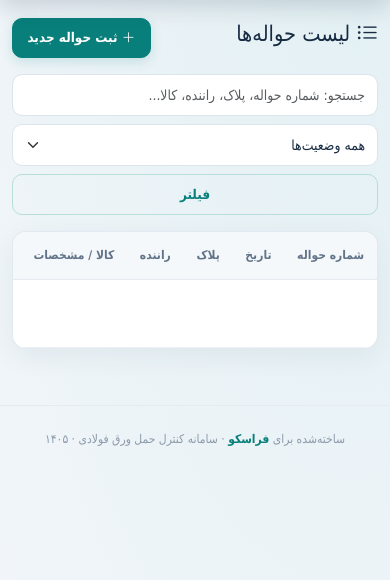
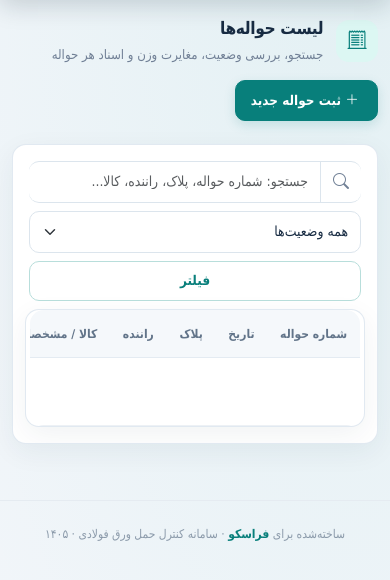
Before and after one commit to Tahmoures54/varagh, a Flask app: page /havaleh in a window 390 px wide. Shown: the part 86-666 px from the top of the page. Run offline with Flask 3, Linux system fonts and the light colour scheme; the visitor is signed in with stand-in values (Sample User, id 1); data that the repository does not hold is empty.

Commit message:
Polish responsive headings and forms across Varagh pages

```diff
--- a/templates/havaleh_list.html
+++ b/templates/havaleh_list.html
@@ -2,14 +2,17 @@
 {% block title %}لیست حواله‌ها{% endblock %}
 
 {% block content %}
-<div class="d-flex justify-content-between align-items-center mb-3">
-  <h4><i class="bi bi-list-ul"></i> لیست حواله‌ها</h4>
-  <a href="{{ url_for('havaleh_new') }}" class="btn btn-primary"><i class="bi bi-plus-lg"></i> ثبت حواله جدید</a>
+<div class="page-heading">
+  <div class="heading-group">
+    <span class="heading-icon"><i class="bi bi-receipt-cutoff"></i></span>
+    <div><h4>لیست حواله‌ها</h4><p>جستجو، بررسی وضعیت، مغایرت وزن و اسناد هر حواله</p></div>
+  </div>
+  <a href="{{ url_for('havaleh_new') }}" class="btn btn-primary"><i class="bi bi-plus-lg ms-1"></i> ثبت حواله جدید</a>
 </div>
 
-<form class="row g-2 mb-3" method="get">
+<form class="card p-3 mb-3" method="get"><div class="row g-2 align-items-center">
   <div class="col-md-4">
-    <input type="text" name="q" value="{{ q }}" class="form-control" placeholder="جستجو: شماره حواله، پلاک، راننده، کالا...">
+    <div class="input-group"><span class="input-group-text bg-white border-start-0" style="border-color:#dce5ed;border-radius:0 10px 10px 0"><i class="bi bi-search text-muted"></i></span><input type="text" name="q" value="{{ q }}" class="form-control border-end-0" style="border-radius:10px 0 0 10px" placeholder="جستجو: شماره حواله، پلاک، راننده، کالا..."></div>
   </div>
   <div class="col-md-3">
     <select name="status" class="form-select">
```
